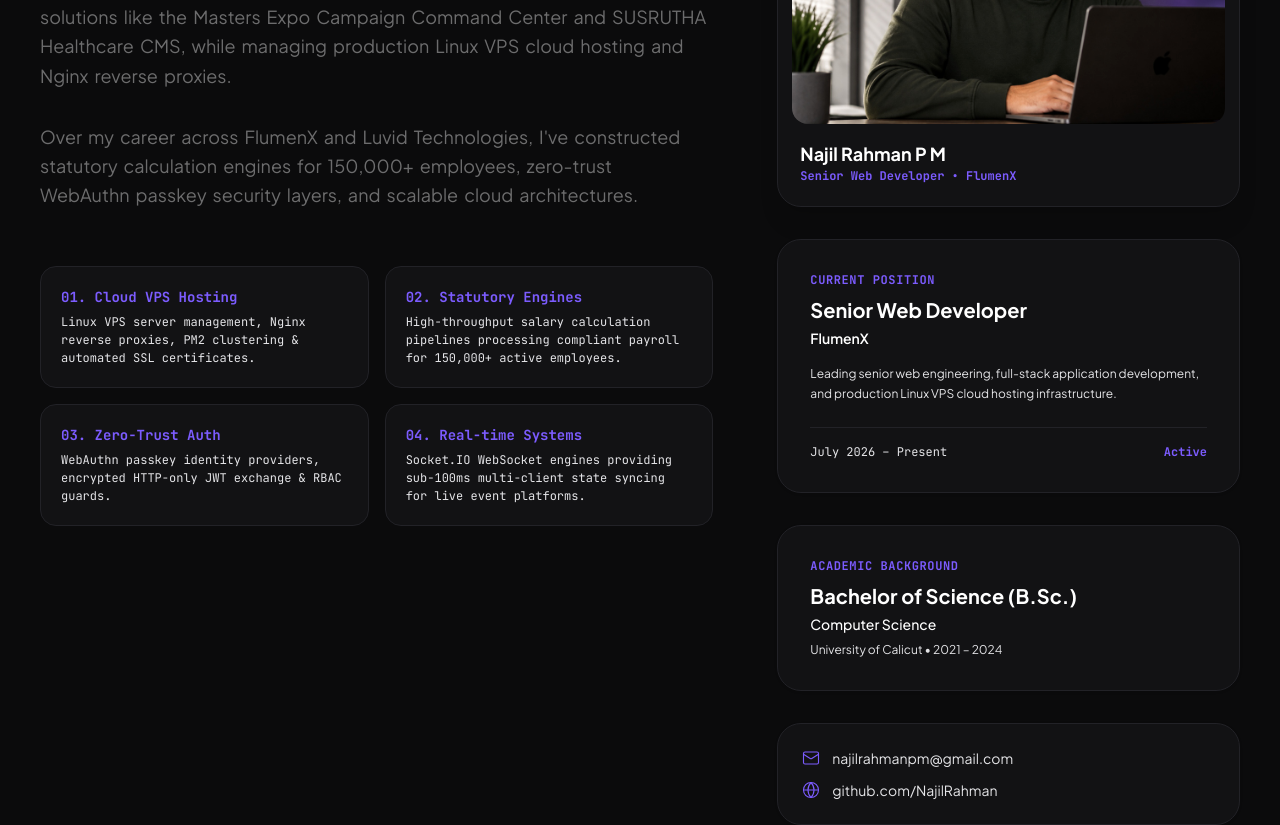
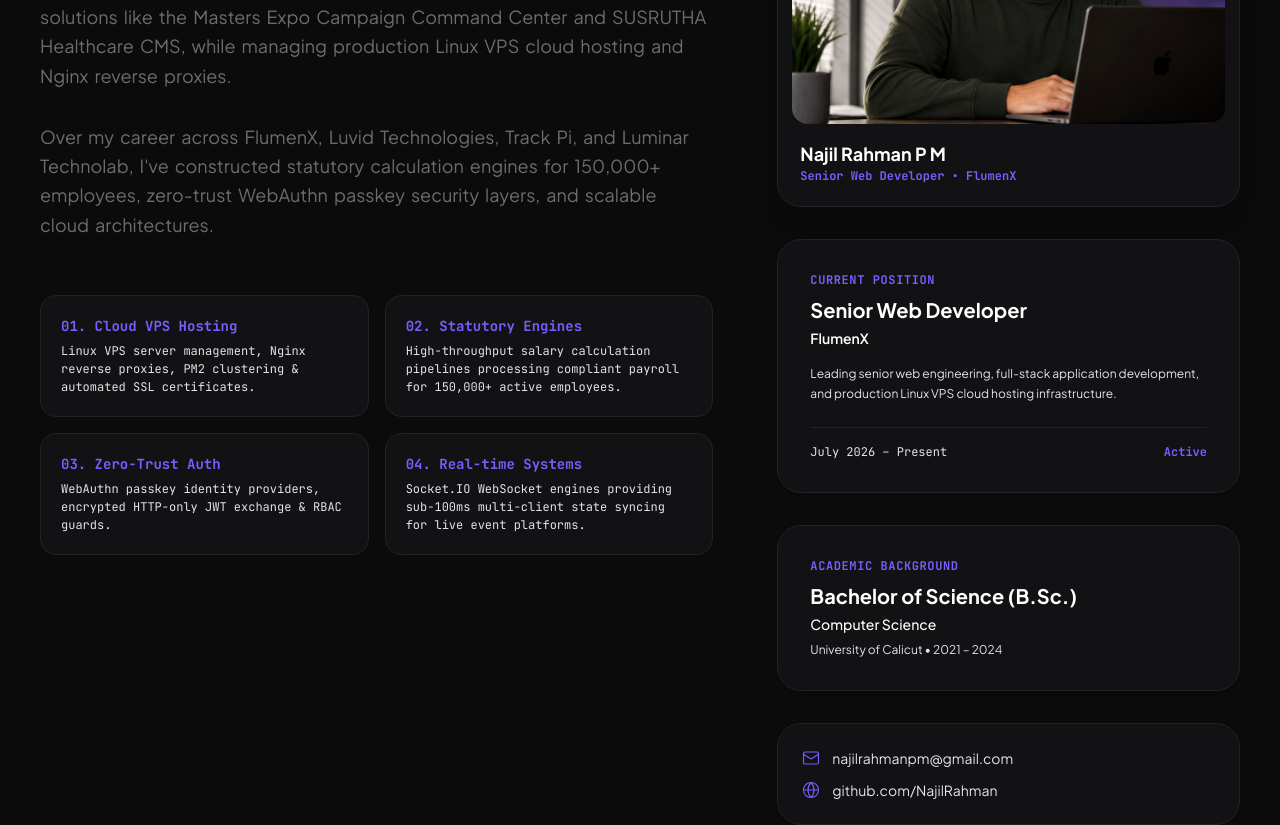
Before and after one commit to NajilRahman/portfolio, a React (Vite) app: page / in a window 1280 px wide. Shown: the part 2040-2865 px from the top of the page. Built offline with nearby package versions, Linux system fonts and the light colour scheme.

Commit message:
feat: add Track Pi 3-month MERN internship and official company logos for FlumenX, Luvid, Track Pi, and Luminar

```diff
--- a/src/components/sections/ExperienceTimelineSection.tsx
+++ b/src/components/sections/ExperienceTimelineSection.tsx
@@ -70,7 +70,7 @@ export const ExperienceTimelineSection: React.FC = () => {
             </h2>
           </div>
           <div className="text-sm font-mono text-[#E4E4E7]">
-            2024 &ndash; 2026+ Timeline
+            2024 &ndash; 2026+ Timeline ({experienceData.length} Roles)
           </div>
         </div>
 
@@ -105,7 +105,7 @@ export const ExperienceTimelineSection: React.FC = () => {
             <svg className="w-full h-full" preserveAspectRatio="none">
               <path
                 ref={pathRef}
-                d="M 1 0 V 1000"
+                d="M 1 0 V 1200"
                 fill="none"
                 stroke="#7C5CFF"
                 strokeWidth="2"
@@ -128,12 +128,26 @@ export const ExperienceTimelineSection: React.FC = () => {
               {/* Milestone Card Content */}
               <div className="p-8 rounded-3xl bg-[#121214] border border-[#222227] shadow-sm group-hover:border-[#7C5CFF]/50 group-hover:shadow-lg transition-all duration-300">
 
-                <div className="flex flex-col sm:flex-row sm:items-center justify-between mb-4 gap-4">
+                <div className="flex flex-col sm:flex-row sm:items-center justify-between mb-6 gap-4">
                   <div className="flex items-center gap-4">
-                    {/* Official Company Logo Badge */}
-                    <div className="w-12 h-12 rounded-2xl bg-[#161619] border border-[#222227] flex items-center justify-center font-display font-extrabold text-sm text-[#7C5CFF] tracking-wider shrink-0 shadow-md">
-                      {exp.logoBadge || exp.company.substring(0, 2).toUpperCase()}
-                    </div>
+
+                    {/* Official Company Image Logo */}
+                    {exp.logoUrl ? (
+                      <div className="w-12 h-12 rounded-2xl bg-white border border-[#222227] p-2 flex items-center justify-center shrink-0 shadow-md">
+                        <img
+                          src={exp.logoUrl}
+                          alt={exp.company}
+                          className="w-full h-full object-contain"
+                          onError={(e) => {
+                            e.currentTarget.style.display = 'none';
+                          }}
+                        />
+                      </div>
+                    ) : (
+                      <div className="w-12 h-12 rounded-2xl bg-[#161619] border border-[#222227] flex items-center justify-center font-display font-extrabold text-sm text-[#7C5CFF] tracking-wider shrink-0 shadow-md">
+                        {exp.logoBadge || exp.company.substring(0, 2).toUpperCase()}
+                      </div>
+                    )}
 
                     <div>
                       <div className="text-xs font-mono text-[#7C5CFF] font-bold mb-0.5">
--- a/src/data/portfolioData.ts
+++ b/src/data/portfolioData.ts
@@ -1,4 +1,6 @@
 import type { ProfileData, Project, Position, SkillCategory } from '../types/portfolio';
+import flumenxLogo from '../assets/flumenx-logo.png';
+import trackpiLogo from '../assets/trackpi-logo.png';
 
 export const profileData: ProfileData = {
   name: "Najil Rahman P M",
@@ -14,7 +16,7 @@ export const profileData: ProfileData = {
   bio: [
     "I am a Senior Web Developer at FlumenX, specializing in architecting high-throughput full-stack platforms, cloud server infrastructure (Linux VPS, Nginx, PM2), and zero-trust security layers.",
     "Currently leading core web engineering at FlumenX, I build enterprise solutions like the Masters Expo Campaign Command Center and SUSRUTHA Healthcare CMS, while managing production Linux VPS cloud hosting and Nginx reverse proxies.",
-    "Over my career across FlumenX and Luvid Technologies, I've constructed statutory calculation engines for 150,000+ employees, zero-trust WebAuthn passkey security layers, and scalable cloud architectures."
+    "Over my career across FlumenX, Luvid Technologies, Track Pi, and Luminar Technolab, I've constructed statutory calculation engines for 150,000+ employees, zero-trust WebAuthn passkey security layers, and scalable cloud architectures."
   ],
   metrics: [
     { label: "Active Employees Processed", value: "150K+", detail: "High-volume monthly statutory compliance & payroll processing" },
@@ -138,6 +140,7 @@ export const experienceData: Position[] = [
     period: "July 2026 – Present",
     isCurrent: true,
     logoBadge: "FLUMENX",
+    logoUrl: flumenxLogo,
     summary: "Leading senior web engineering, full-stack application development, and production Linux VPS server hosting infrastructure (Nginx, PM2, SSL/TLS, reverse proxies) for enterprise clients.",
     highlights: [
       "Architected and deployed enterprise platforms including the Masters Expo Campaign Command Center (Next.js 14, Express, Socket.IO) and SUSRUTHA Healthcare CMS & Patient Portal (Node.js, Express, MongoDB, Sharp).",
@@ -154,6 +157,7 @@ export const experienceData: Position[] = [
     period: "Jan. 2025 – June 2026",
     isCurrent: false,
     logoBadge: "LUVID",
+    logoUrl: "https://www.luvid.in/assets/LUVID-LOGO-DoqVVSWo.png",
     summary: "Architected high-volume backend microservices, statutory compliance calculation engines for 150,000+ employees, zero-trust auth layers, and multi-tenant platforms.",
     highlights: [
       "Developed secure, modular RESTful APIs for a multi-tenant ERP and CRM platform using Express.js and TypeScript, reducing duplicate business logic by 40% through shared core engines.",
@@ -165,15 +169,32 @@ export const experienceData: Position[] = [
     skillsUsed: ["Node.js", "Express.js", "TypeScript", "MongoDB", "Redis", "WebAuthn", "RBAC/ABAC", "Socket.IO", "System Architecture"]
   },
   {
-    company: "Luminar Technolab",
+    company: "Track Pi",
     role: "MERN Stack Intern (3-Month Internship)",
     location: "Kozhikode, Kerala, India",
     period: "Oct. 2024 – Dec. 2024",
     isCurrent: false,
+    logoBadge: "TRACK PI",
+    logoUrl: trackpiLogo,
+    summary: "Completed a 3-month MERN Stack internship developing full-stack web applications, RESTful endpoints, and responsive user interfaces.",
+    highlights: [
+      "Constructed custom MERN (MongoDB, Express.js, React.js, Node.js) web applications with secure JWT authentication and dynamic dashboards.",
+      "Engineered responsive UI components and state management flows connected to Express RESTful backend microservices.",
+      "Collaborated on database schema design, index optimization, and API integration testing."
+    ],
+    skillsUsed: ["MongoDB", "Express.js", "React.js", "Node.js", "REST APIs", "JavaScript", "Git"]
+  },
+  {
+    company: "Luminar Technolab",
+    role: "MERN Stack Intern (3-Month Internship)",
+    location: "Kozhikode, Kerala, India",
+    period: "July 2024 – Sept. 2024",
+    isCurrent: false,
     logoBadge: "LUMINAR",
+    logoUrl: "https://www.luminartechnolab.com/static/assets/img/favicon.png",
     summary: "Completed an intensive 3-month MERN Stack internship building full-stack web applications, REST APIs, and database pipelines.",
     highlights: [
-      "Engineered full-stack MERN (MongoDB, Express.js, React.js, Node.js) web applications with secure authentication flows and custom RESTful endpoints.",
+      "Engineered full-stack MERN web applications with secure authentication flows and custom RESTful endpoints.",
       "Optimized database query performance, indexing, and MongoDB schema design across multi-table project pipelines.",
       "Collaborated in Agile sprints to deliver production-ready code, clean UI components, and API integration tests."
     ],
--- a/src/types/portfolio.ts
+++ b/src/types/portfolio.ts
@@ -26,6 +26,7 @@ export interface Position {
   highlights: string[];
   skillsUsed: string[];
   logoBadge?: string;
+  logoUrl?: string;
 }
 
 export interface SkillCategory {
```
Also changed, not shown: src/assets/flumenx-logo.png (added), src/assets/trackpi-logo.png (added).
